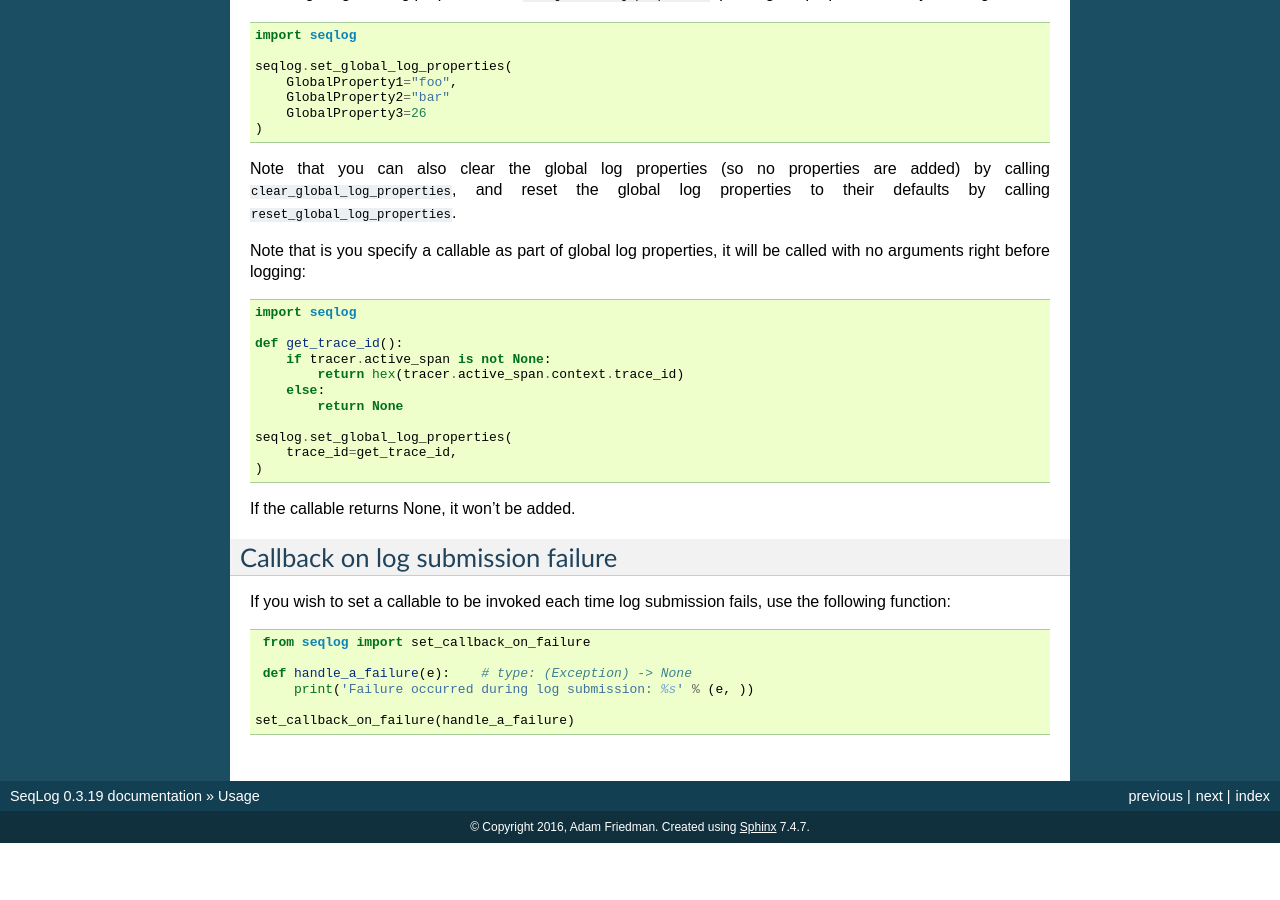
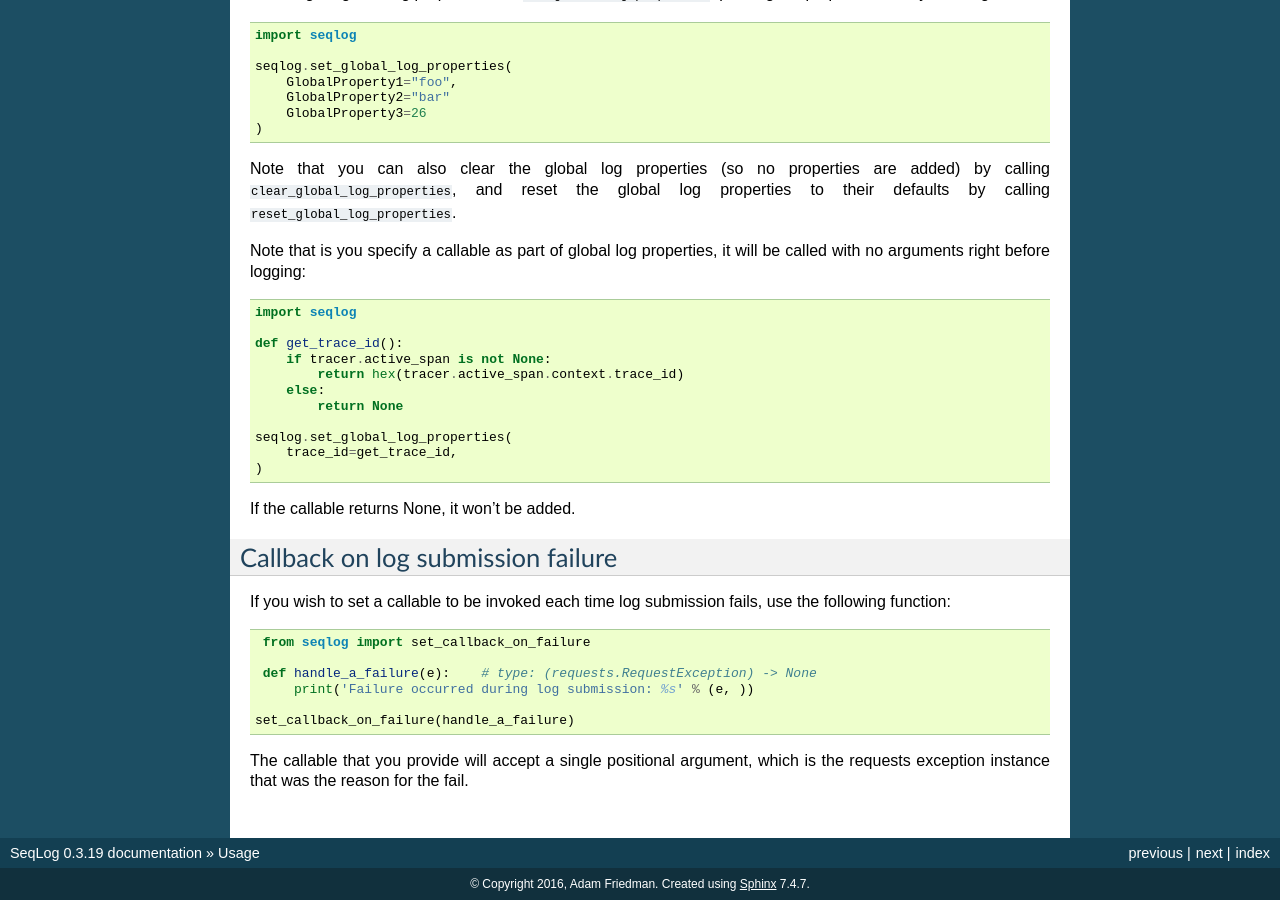
Before and after one commit to tintoy/seqlog, a Sphinx documentation site: the page built from docs/usage.rst, in a window 1280 px wide and 900 px high, scrolled down 2697 px. Built offline with Sphinx 7.4.7, drawn with Linux system fonts in a browser that asks for light colours; before the commit the page ends 3540 px from its top, so only the background shows below that.

Commit message:
fixed docs

```diff
--- a/docs/usage.rst
+++ b/docs/usage.rst
@@ -199,7 +199,10 @@ use the following function:
 
     from seqlog import set_callback_on_failure
 
-    def handle_a_failure(e):    # type: (Exception) -> None
+    def handle_a_failure(e):    # type: (requests.RequestException) -> None
         print('Failure occurred during log submission: %s' % (e, ))
 
    set_callback_on_failure(handle_a_failure)
+
+The callable that you provide will accept a single positional argument,
+which is the requests exception instance that was the reason for the fail.
```
